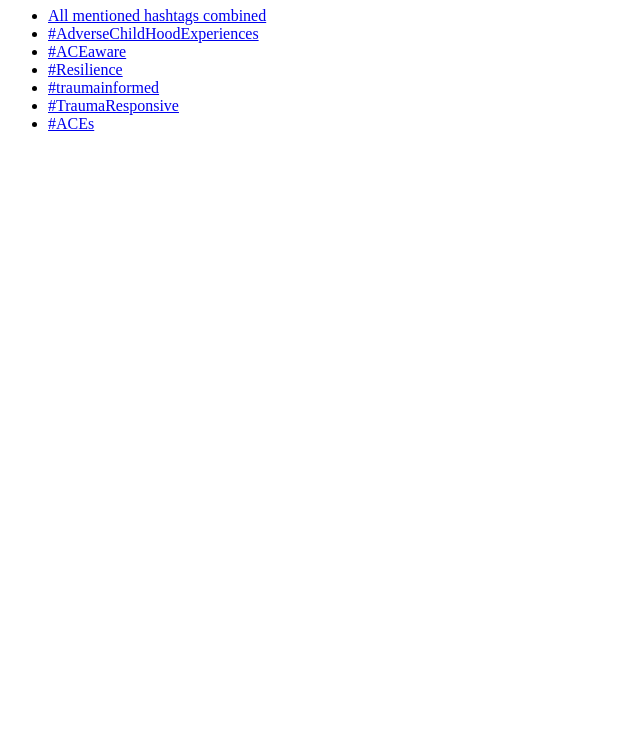
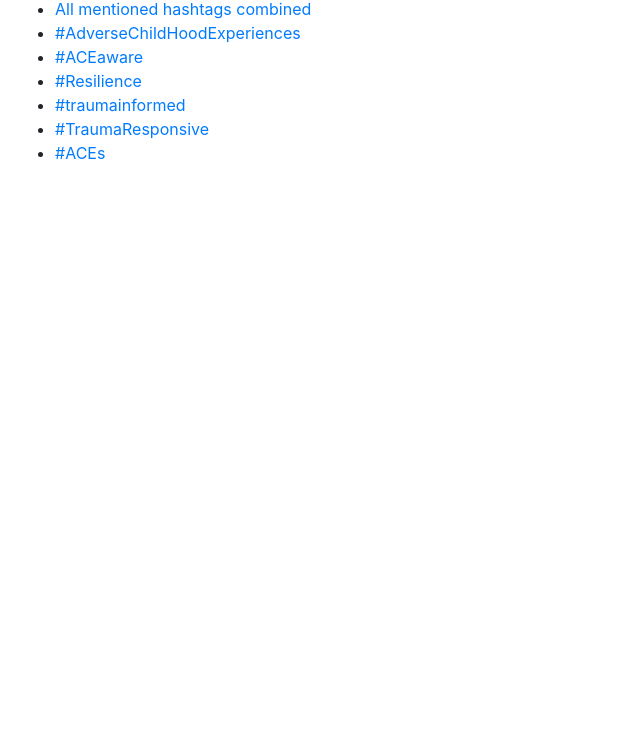
Before and after one commit to ucdscenter/mayerson-aces, a plain HTML site: page twitter/index.html in a window 1280 px wide. Shown: the part 59-800 px from the top of the page, without its empty margins (0-640 px from the left). Drawn offline with nearby package versions, Linux system fonts and the light colour scheme; files that its build step writes are made by us from their sources; the site is published under a folder, as on GitHub Pages, so addresses that start at the root find nothing.

Commit message:
changing paths

```diff
--- a/twitter/index.html
+++ b/twitter/index.html
@@ -1,7 +1,7 @@
 <html>
     <head>
         <title>Aces Social Media</title>
-        <link rel="stylesheet" href="/static/css/bootstrap.min.css">
+        <link rel="stylesheet" href="static/css/bootstrap.min.css">
     </head>
 <body>
     <div class="container-fluid">
@@ -10,32 +10,32 @@
                 <h1>Hashtag Results for 1 week</h1>
              <ul>
                 <li>
-                     <a href="/twitter/twitter_index.html?hashtag=all_htags">All mentioned hashtags combined</a>
+                     <a href="twitter/twitter_index.html?hashtag=all_htags">All mentioned hashtags combined</a>
                  </li>
                  <li>
-                     <a href="/twitter/twitter_index.html?hashtag=AdverseChildhoodExperiences">#AdverseChildHoodExperiences</a>
+                     <a href="twitter/twitter_index.html?hashtag=AdverseChildhoodExperiences">#AdverseChildHoodExperiences</a>
                  </li>
                  <li>
-                     <a href="/twitter/twitter_index.html?hashtag=ACEaware">#ACEaware</a>
+                     <a href="twitter/twitter_index.html?hashtag=ACEaware">#ACEaware</a>
                  </li>
                  <li>
-                     <a href="/twitter/twitter_index.html?hashtag=Resilience">#Resilience</a>
+                     <a href="twitter/twitter_index.html?hashtag=Resilience">#Resilience</a>
                  </li>
                  <li>
-                     <a href="/twitter/twitter_index.html?hashtag=traumainformed">#traumainformed</a>
+                     <a href="twitter/twitter_index.html?hashtag=traumainformed">#traumainformed</a>
                  </li>
                  <li>
-                     <a href="/twitter/twitter_index.html?hashtag=TraumaResponsive">#TraumaResponsive</a>
+                     <a href="twitter/twitter_index.html?hashtag=TraumaResponsive">#TraumaResponsive</a>
                  </li>
                  <li>
-                     <a href="/twitter/twitter_index.html?hashtag=ACEs">#ACEs</a>
+                     <a href="twitter/twitter_index.html?hashtag=ACEs">#ACEs</a>
                  </li>
              </ul>
             </div>
         </div>
     </div>
 </body>
-<script src="/static/js/jquery.min.js"></script>
-<script src="/static/js/bootstrap.min.js"></script>
-<script src="/static/js/d3.min.js"></script>
+<script src="static/js/jquery.min.js"></script>
+<script src="static/js/bootstrap.min.js"></script>
+<script src="static/js/d3.min.js"></script>
 </html>
```
Also changed, not shown: index.html (+1 -1 lines).
